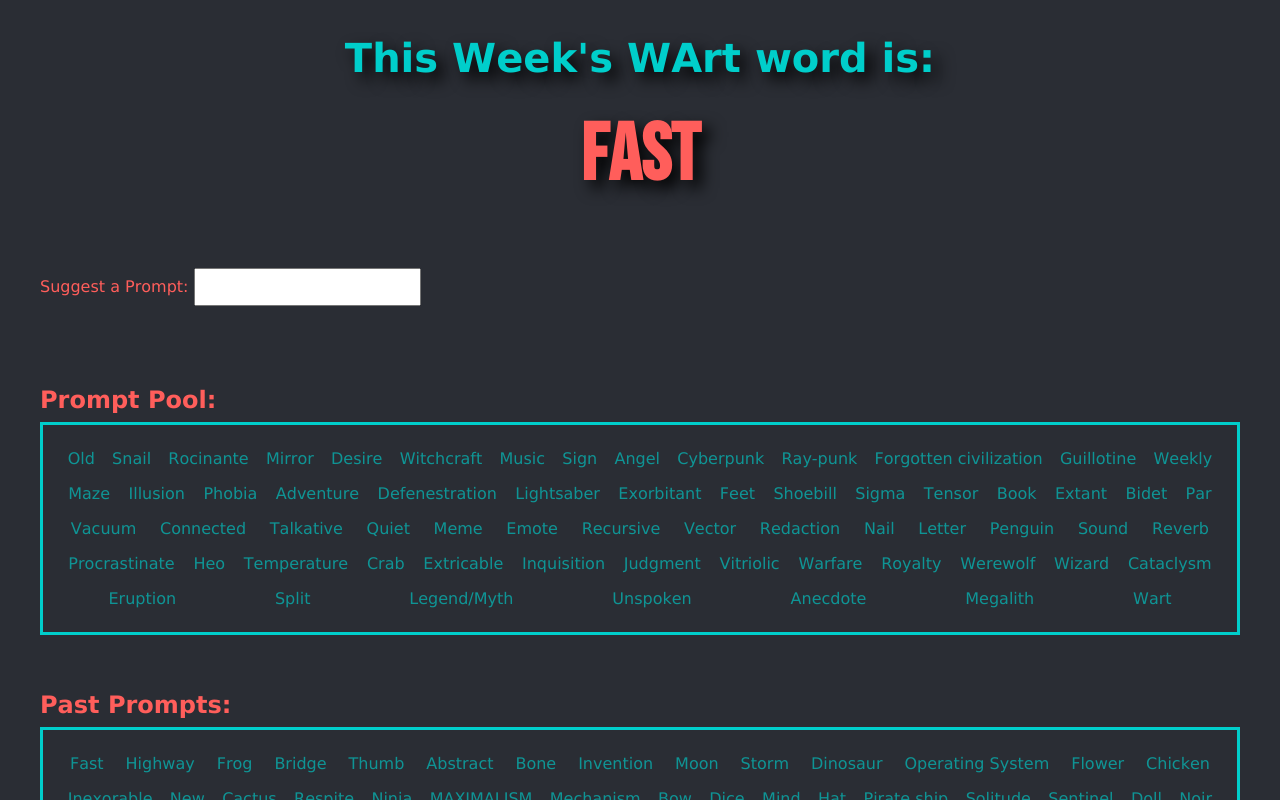
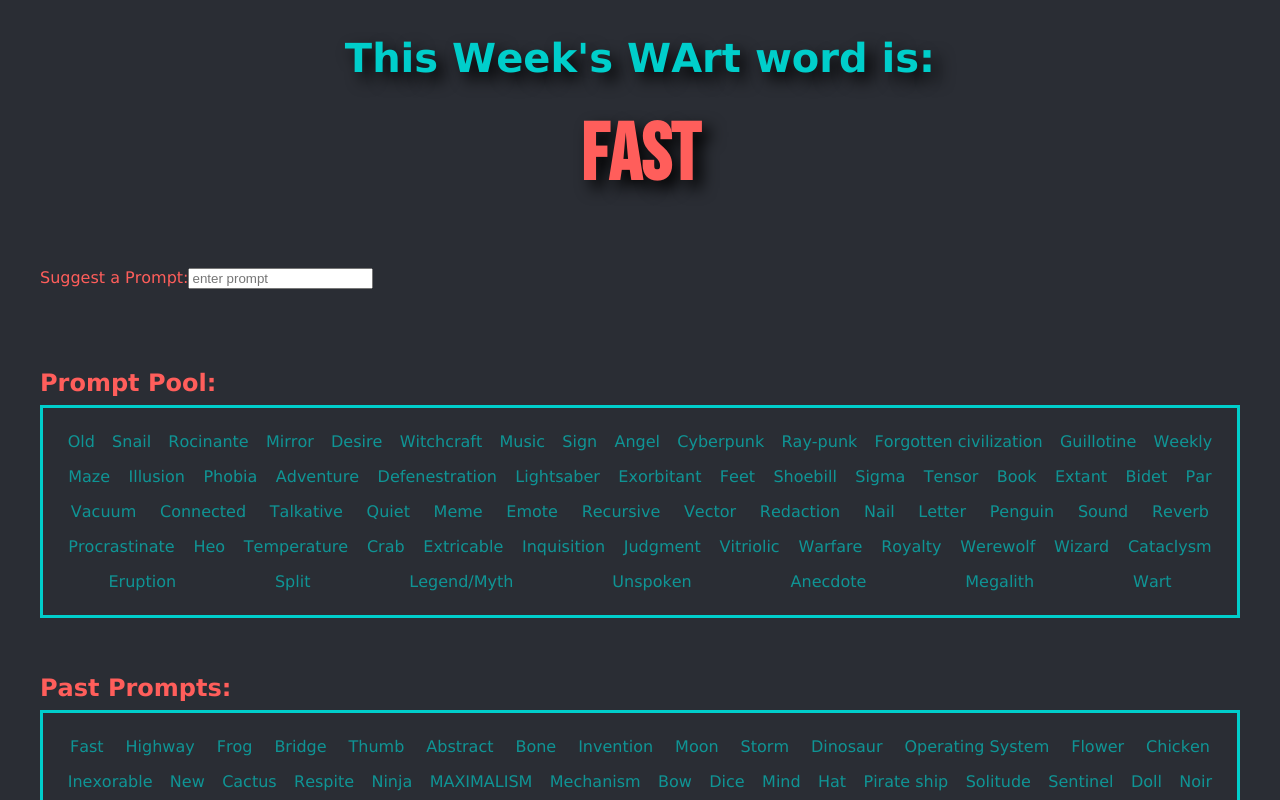
Before and after one commit to tm-nielsen/wart-dot-com, a React (Create React App) app: page / in a window 1280 px wide. Shown: the top 800 px of the page. Built offline with nearby package versions, Linux system fonts and the light colour scheme.

Commit message:
Sketched functional suggestion box

```diff
--- /dev/null
+++ b/src/components/SuggestionBox.js
@@ -0,0 +1,52 @@
+import React from 'react'
+import { useState } from 'react'
+
+const SuggestionBox = () => {
+  const [suggestion, setSuggestion] = useState('')
+  const [error, setError] = useState('')
+  const [submittedPrompt, setSubmittedPrompt] = useState('')
+
+  var handleChange = (event) => {
+    setSuggestion(event.target.value)
+  }
+
+  var handleSubmit = (event) => {
+    event.preventDefault()
+
+    if (suggestionIsValid()) {
+      submitPrompt(suggestion)
+      setError('')
+      setSubmittedPrompt(suggestion)
+      setTimeout(() => setSubmittedPrompt(''), 3000)
+    }
+
+    setSuggestion('')
+  }
+
+  var suggestionIsValid = () => {
+    if (!suggestion) {
+      setError('no prompt')
+      return false
+    }
+    return true
+  }
+
+  var submitPrompt = (prompt) => {
+    console.log(prompt)
+  }
+
+  return (
+    <>
+    <form action="" onSubmit={handleSubmit}>
+      <label>
+        Suggest a Prompt:
+        <input placeholder="enter prompt" value={suggestion} onChange={handleChange}/>
+      </label>
+    </form>
+    {error? <h1>Error: {error}</h1>: <></>}
+    {submittedPrompt? <h1 className='acc'>"{submittedPrompt}" submitted</h1>: <></>}
+    </>
+  )
+}
+
+export default SuggestionBox
--- a/src/routes/Home.js
+++ b/src/routes/Home.js
@@ -1,5 +1,6 @@
 import React from 'react'
 import WordList from '../components/WordList'
+import SuggestionBox from '../components/SuggestionBox'
 import Footer from '../components/Footer'
 
 const Home = () => {
@@ -8,10 +9,7 @@ const Home = () => {
       <h1 className="acc">This Week's WArt word is:</h1>
       <p id="current-prompt">fast</p>
       <div className="spacer"/>
-      <form action="">
-        <label htmlFor="prompt">Suggest a Prompt: </label>
-        <input type="text" name="prompt" id="prompt" />
-      </form>
+      <SuggestionBox/>
       <div className="spacer"/>
       <WordList title="Prompt Pool" category="current" />
       <WordList title="Past Prompts" category="past" />
```
